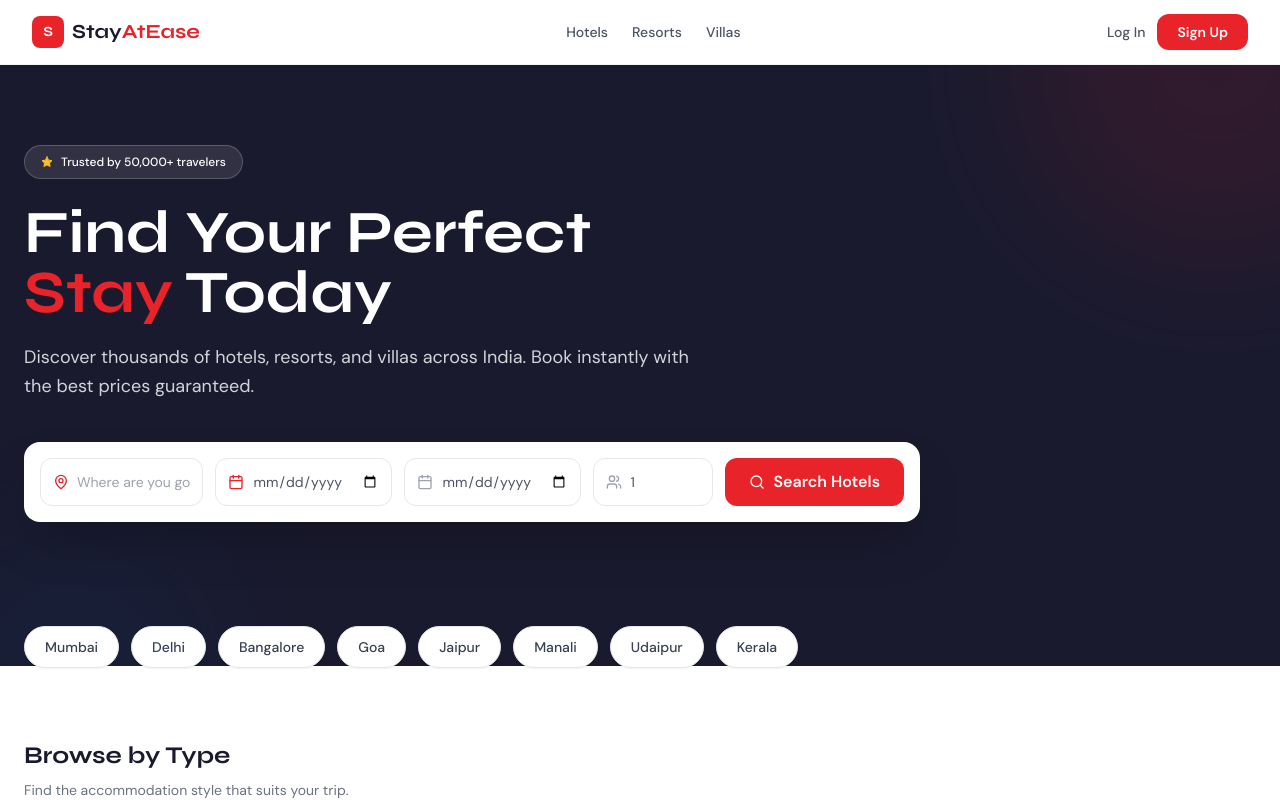
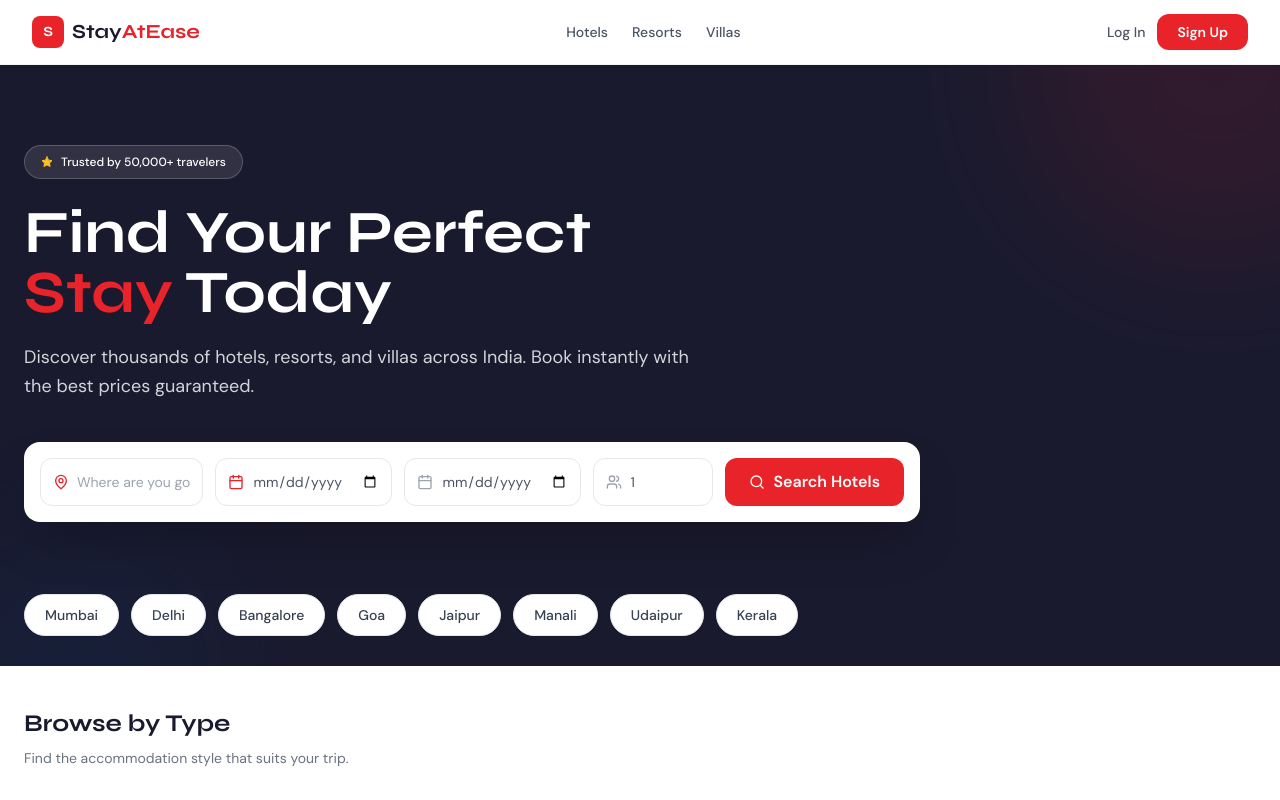
Before and after one commit to sanketpehere/StayAtEase-Application, a React (Vite) app in the folder app-ui/StayAtEase/: page / in a window 1280 px wide. Shown: the top 800 px of the page. Built offline with nearby package versions, Linux system fonts and the light colour scheme; no server answers.

Commit message:
made ui related changes

```diff
--- a/app-ui/StayAtEase/src/pages/HomePage.jsx
+++ b/app-ui/StayAtEase/src/pages/HomePage.jsx
@@ -101,7 +101,7 @@ export default function HomePage() {
       </section>
 
       {/* Popular Cities */}
-      <section className="max-w-7xl mx-auto px-6 -mt-10 relative z-10">
+      <section className="max-w-7xl mx-auto -mt-[4.5rem] px-6 -mt-10 relative z-10">
         <div className="flex gap-3 overflow-x-auto pb-2 scrollbar-hide">
           {POPULAR_CITIES.map(city => (
             <button key={city}
--- a/app-ui/StayAtEase/src/pages/HotelsPage.jsx
+++ b/app-ui/StayAtEase/src/pages/HotelsPage.jsx
@@ -91,7 +91,7 @@ export default function HotelsPage() {
     <div className="min-h-screen bg-gray-50">
       {/* Top search bar */}
       <div className="bg-white border-b border-gray-100 sticky top-16 z-40 shadow-sm">
-        <div className="max-w-7xl mx-auto px-6 py-3 flex items-center gap-3">
+        <div className="max-w-7xl mx-auto px-6 py-3 flex flex-wrap items-center gap-3">
           <div className="flex-1 flex items-center gap-2 border border-gray-200 rounded-xl px-3 py-2.5 bg-gray-50">
             <MapPin size={15} className="text-brand-red shrink-0" />
             <input
```
